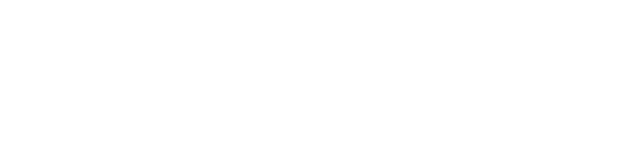
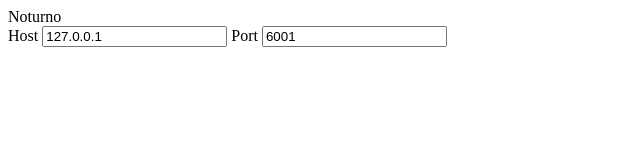
Before and after one commit to athos-ribeiro/noturno, a browser extension: page menu/menu.html in a window 1280 px wide. Shown: the whole page, without its empty margins (0-640 px from the left). Drawn offline with Linux system fonts and the light colour scheme.

Commit message:
WIP: menu front-end

```diff
--- a/menu/menu.html
+++ b/menu/menu.html
@@ -6,6 +6,16 @@
   </head>
 
 <body>
+  <div class="panel">
+    Noturno
+  </div>
+  <div class="panel">
+    <label for="ip">Host</label>
+    <input type="text" id="ip" value="127.0.0.1">
+    <label for="ip">Port</label>
+    <input type="text" id="port" value="6001">
+  </div>
+
   <script src="menu.js"></script>
 </body>
 
```
